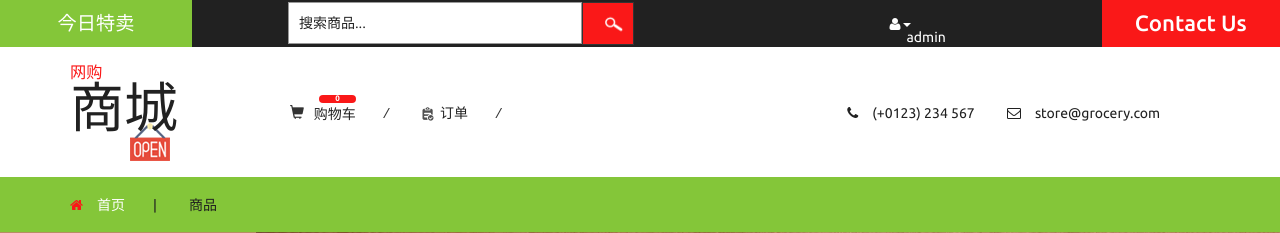
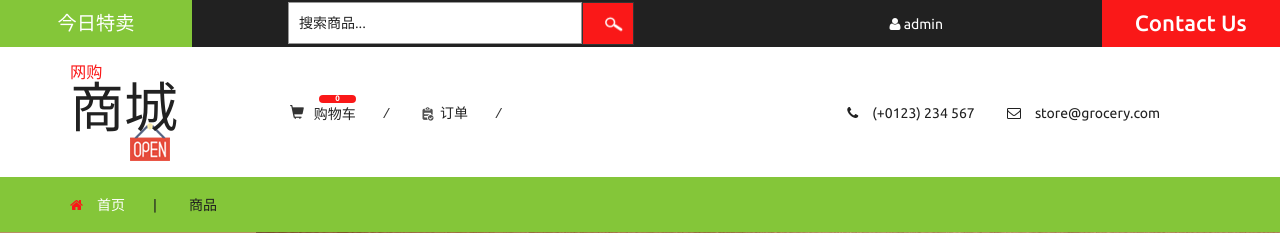
Before and after one commit to MagicYuze/php, a PHP site: page /index.php in a window 1280 px wide. Shown: the top 233 px of the page. Run offline with PHP 8.4, Linux system fonts and the light colour scheme; a user stored in the database is signed in; data comes from the database, SQL or seed files in the repository; data that the repository does not hold is empty.

Commit message:
改了下头部
改了下头部

```diff
--- a/user/head.php
+++ b/user/head.php
@@ -30,8 +30,8 @@
 		</div>
 		<div class="w3l_header_right">
 			<ul>
-				<li class="dropdown profile_details_drop">
-					<a href="#" class="dropdown-toggle" data-toggle="dropdown"><i class="fa fa-user" aria-hidden="true"></i><span class="caret">
+				<li class="dropdown profile_details_drop" width="50px">
+					<a href="#" class="dropdown-toggle" data-toggle="dropdown"><i class="fa fa-user" aria-hidden="true" ></i><span>
 						<?php
 							if(isset($_SESSION["username"])){  //登录后存的用户名
 								echo $_SESSION["username"];
```
